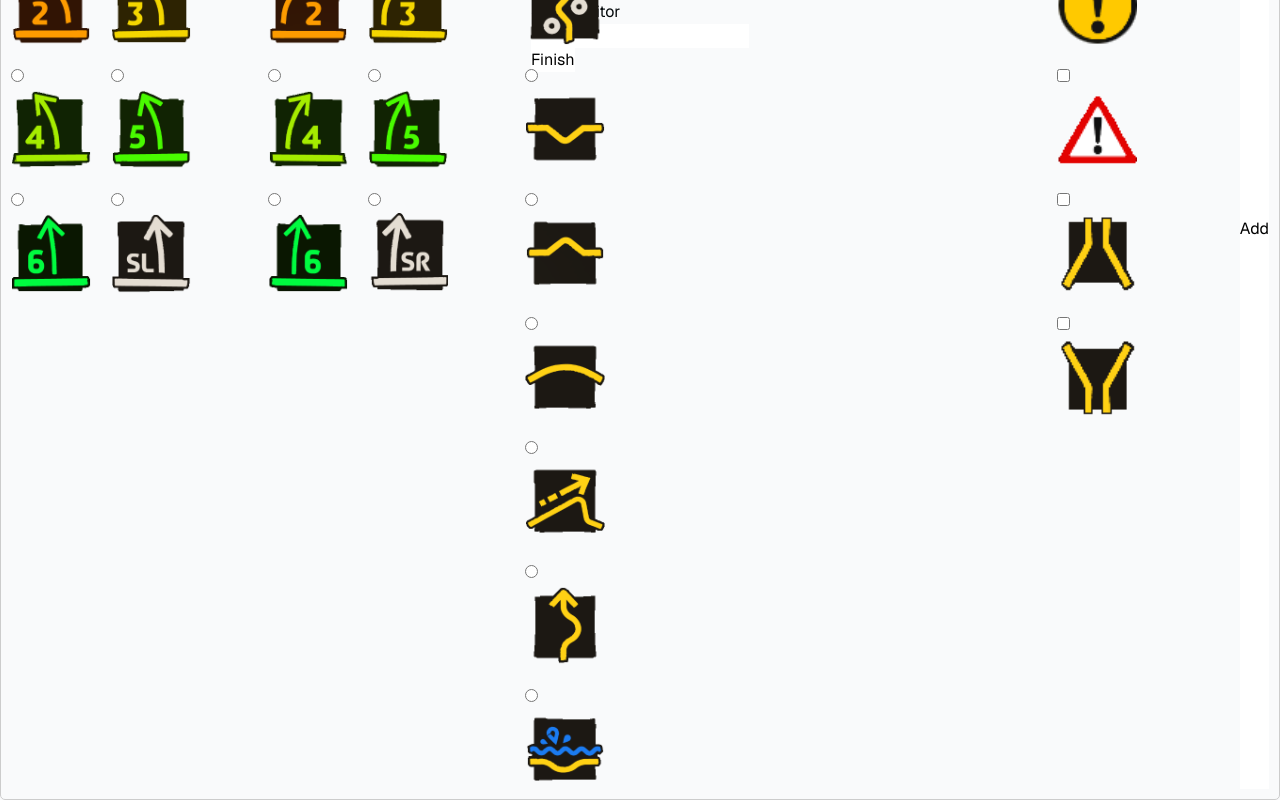
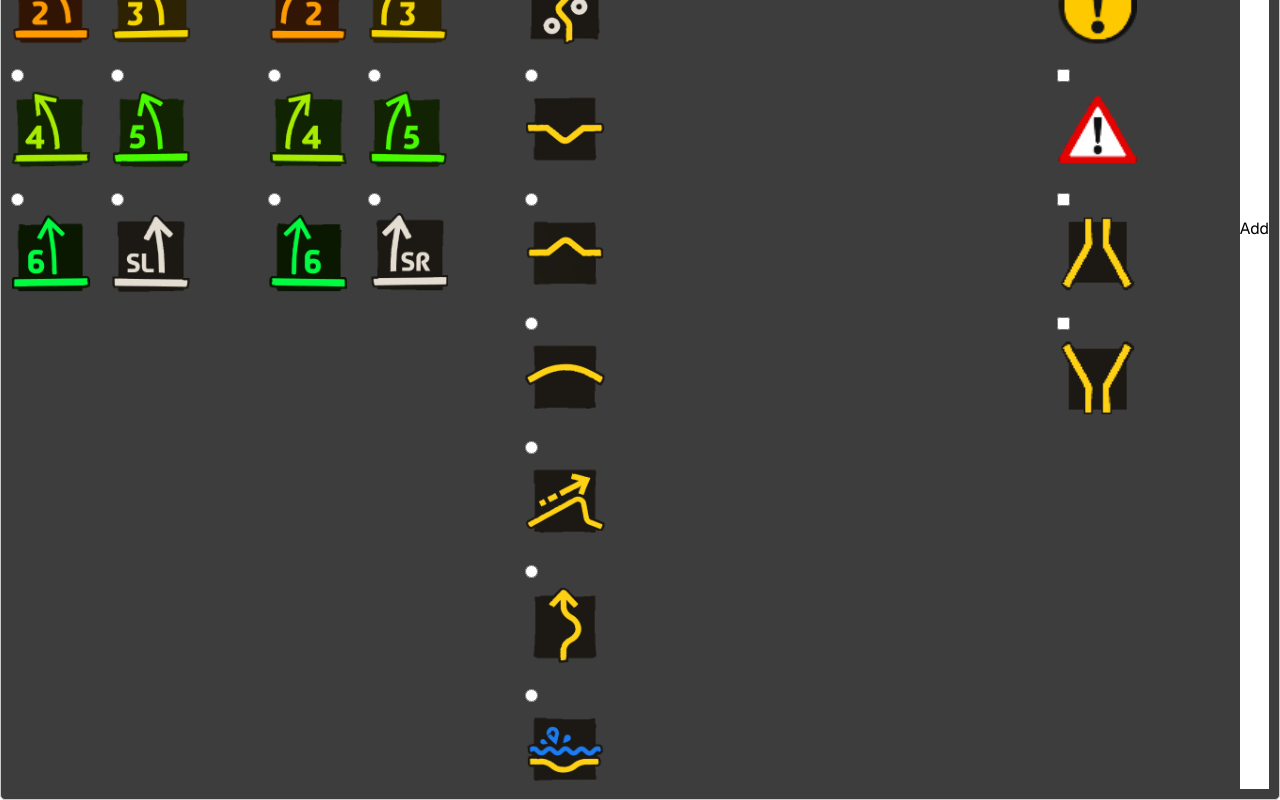
Before and after one commit to rakenduste-programmeerimine-2023/pacenote-master, a Next.js app: page /stage-editor in a window 1280 px wide. Built offline with nearby package versions, Linux system fonts and the light colour scheme.

Commit message:
fix: footer working, list not working

```diff
--- a/app/stage-editor/page.tsx
+++ b/app/stage-editor/page.tsx
@@ -75,12 +75,12 @@ const StageEditor: React.FC<StageEditorProps> = props => {
             onChange={(e) => setStageName(e.target.value)}
         />
             <PacenoteList pacenotes={pacenotes} setPacenotes={setPacenotes}/>
-            <NewPacenoteForm onSubmit={HandleAddNewPacenoteToList} />
             <Link href={{ pathname: "/stages"}}>
             <button type="submit" onClick={HandleFinishButtonClick}>
                 Finish
             </button>
             </Link>
+            <NewPacenoteForm onSubmit={HandleAddNewPacenoteToList} />
         </div>
     )
 }
--- a/styles/NewPacenoteForm.css
+++ b/styles/NewPacenoteForm.css
@@ -19,12 +19,6 @@
     gap: 20px; /* Adjust the gap between icons */
   }
 
-  /* Style each icon container */
-  .icon-container {
-    display: flex;
-    align-items: center;
-  }
-
   button[type="submit"] {
     color: black;
     background-color: white;
@@ -38,4 +32,5 @@
     padding: 10px; /* Optional: Add padding for better visibility */
     border: 1px solid #ccc; /* Optional: Add a border at the top of the footer */
     border-radius: 5px;
+    background-color: rgb(61, 61, 61);
   }
```
